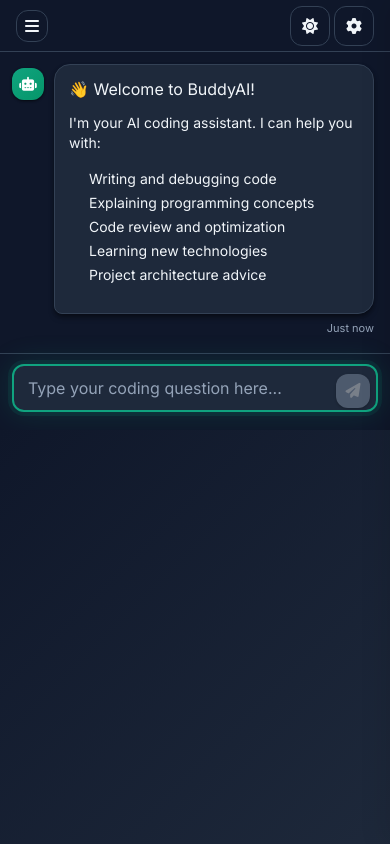
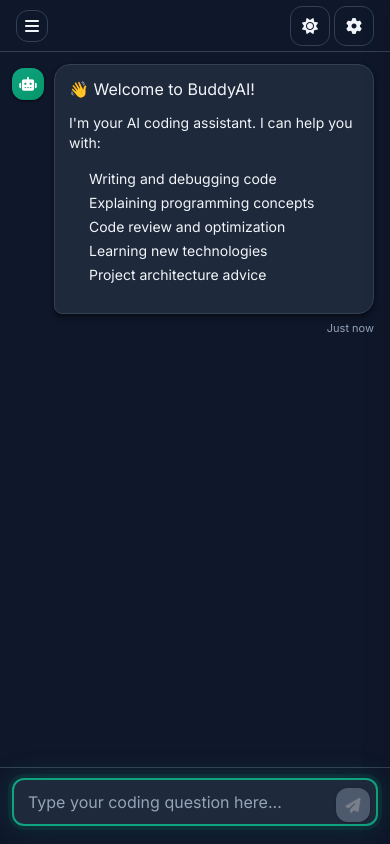
Before and after one commit to anupdhar1997/buddyai-chatbot, a plain HTML site: page index.html in a window 390 px wide. Drawn offline with nearby package versions, Linux system fonts and the light colour scheme; a script that the page names is missing.

Commit message:
Update index.html

```diff
--- a/index.html
+++ b/index.html
@@ -1164,24 +1164,26 @@
         /* ========== COMPREHENSIVE MOBILE FIXES ========== */
         @media (max-width: 768px) {
             /* Fix viewport height for mobile browsers */
-            body {
-                height: 100dvh; /* Dynamic viewport height */
-                height: -webkit-fill-available;
+            html, body {
+                height: 100%;
+                overflow: hidden;
             }
 
             .app-container {
+                height: 100vh;
                 height: 100dvh;
-                height: -webkit-fill-available;
+                display: flex;
                 flex-direction: column;
+                overflow: hidden;
             }
 
-            /* Main content takes remaining space */
+            /* Main content fills available space */
             .main-content {
                 flex: 1;
                 display: flex;
                 flex-direction: column;
-                min-height: 0;
-                height: 100%;
+                overflow: hidden;
+                position: relative;
             }
 
             /* Top bar compact on mobile */
@@ -1191,10 +1193,11 @@
                 flex-shrink: 0;
             }
 
-            /* Chat container fills available space */
+            /* Chat container fills space between top bar and input */
             .chat-container {
                 flex: 1;
-                min-height: 0;
+                display: flex;
+                flex-direction: column;
                 overflow: hidden;
             }
 
@@ -1202,9 +1205,9 @@
             .chat-messages {
                 flex: 1;
                 overflow-y: auto;
+                overflow-x: hidden;
                 -webkit-overflow-scrolling: touch;
                 padding: 12px;
-                padding-bottom: 16px;
             }
 
             /* Messages take full width on mobile */
@@ -1228,9 +1231,11 @@
             .input-area {
                 flex-shrink: 0;
                 padding: 10px 12px;
-                padding-bottom: calc(12px + env(safe-area-inset-bottom, 0px));
+                padding-bottom: max(12px, env(safe-area-inset-bottom, 12px));
                 background: var(--bg);
                 border-top: 1px solid var(--border);
+                position: relative;
+                z-index: 100;
             }
 
             /* Smaller input field on mobile */
```
